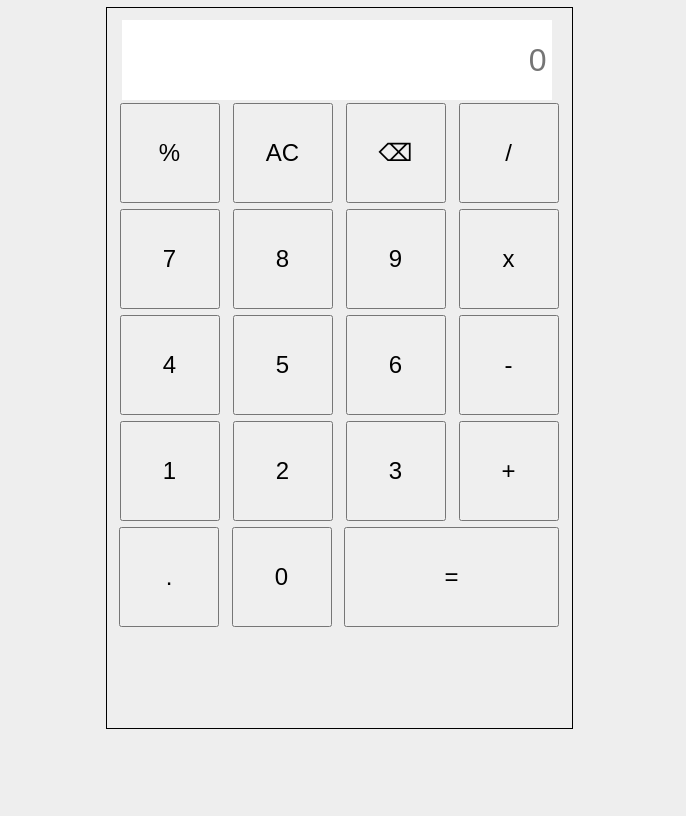
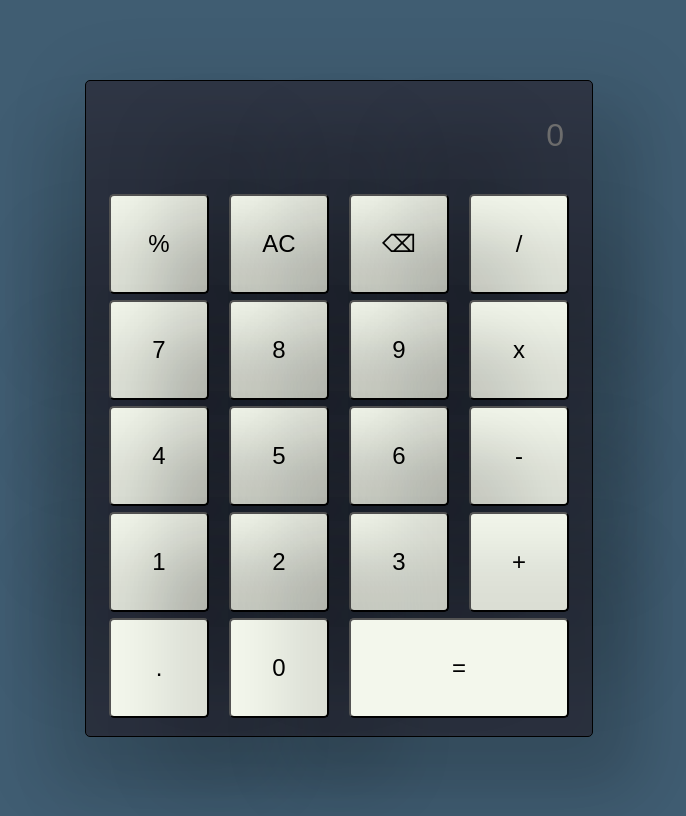
Before and after one commit to aliahmad884/Calculator, a plain HTML site: page index.html in a window 1280 px wide. Shown: the whole page, without its empty margins (301-987 px from the left). Drawn offline with Linux system fonts and the light colour scheme.

Commit message:
Final Commit

```diff
--- a/script.js
+++ b/script.js
@@ -1,7 +1,8 @@
 let display = document.getElementById("display");
 let calBtn = document.getElementById("calBtn");
-let inputValues = /^[0-9+\-*/.,()]*$/;
-// let historyArray=[];
+let inputValues = /^[0-9+\-*/%.,()]*$/;
+
+
 calBtn.addEventListener("click", () => {
     if (inputValues.test(display.value)) {
         try {
--- a/styles.css
+++ b/styles.css
@@ -4,44 +4,45 @@ body {
     align-items: center;
     justify-content: center;
     /* margin: auto; */
-    height: 90vh;
-    background-color: #EEEEEE;
+    height: 100vh;
+    background-color: #405D72;
 }
 
 .mainContainer {
     border: 1px solid;
-    height: 100%;
-    /* width: 600px; */
     max-width: 500px;
-    /* overflow: hidden; */
+    padding: 15px 3px;
+    background-color: #2F3645;
+    border-radius: 5px;
+    box-shadow: 19px 30px 75px 28px rgba(0,0,0,0.1);
 }
 
-.display {
-    width: 100%;
-    /* background-color: aqua; */
-    padding: 12px 20px 0 15px;
-}
+/* .display { */
+    /* padding: 12px 20px 0 15px; */
+/* } */
 
 .display input {
     border: none;
     outline: none;
-    /* background-color: transparent; */
+    width: 450px;
+    background-color: transparent;
     height: 80px;
     font-size: xx-large;
     text-align: right;
     padding: 0 5px;
+    margin:0 20px;
+    margin-bottom: 15px;
+    color:white;
 }
-
-/* .backSpace { */
-    /* margin-bottom: 100px; */
-    /* background-color: red; */
-/* } */
 
 input[type="button"] {
     height: 100px;
     width: 100px;
     margin: 3px 0px;
     font-size: x-large;
+    border-radius: 5px;
+    background-color: #F3F7EC;
+    box-shadow: 0px 0px 62px 68px rgba(0,0,0,0.1);
 }
 .row1{
     display: flex;
@@ -69,5 +70,5 @@ input[type="button"] {
     justify-content: space-evenly;
 }
 #calBtn{
-    width:215px;
+    width:220px;
 }
```
